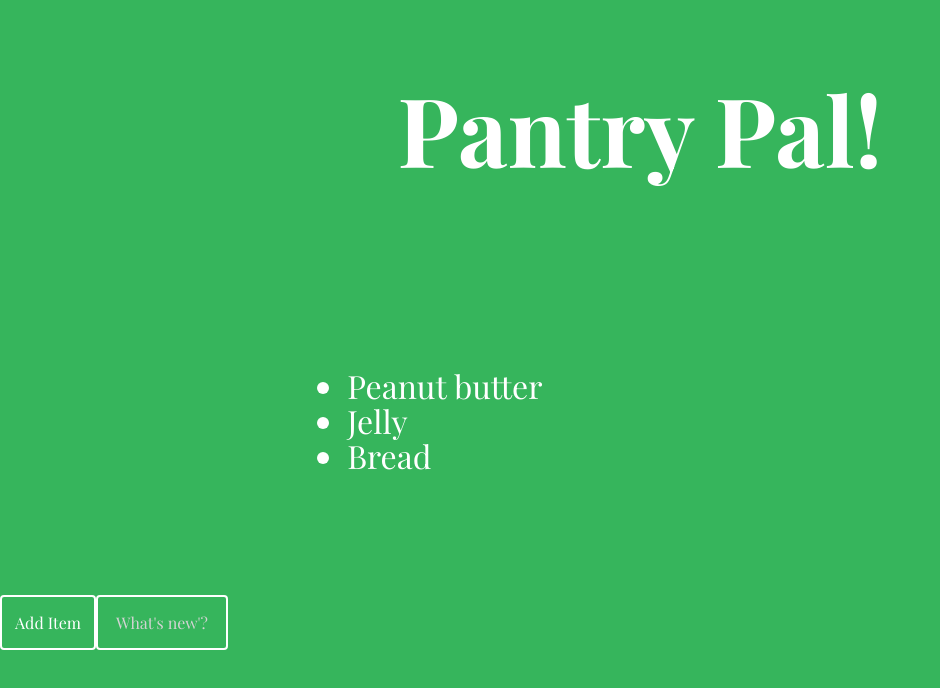
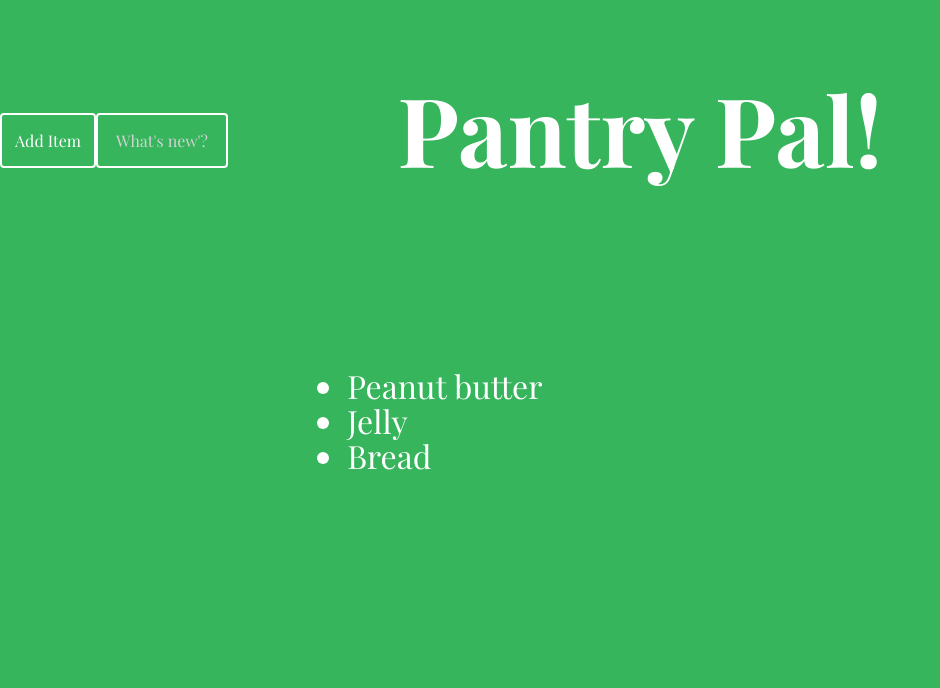
Before and after one commit to DavidJMcGarvey/pantry_pal, a plain HTML site: page index.html in a window 1280 px wide. Shown: the whole page, without its empty margins (0-940 px from the left). Drawn offline with nearby package versions, Linux system fonts and the light colour scheme; a web font is replaced by a local one.

Commit message:
update CSS button

```diff
--- a/css/styles.css
+++ b/css/styles.css
@@ -72,7 +72,7 @@ body {
   font-style: normal;
 }
 
-.mainTitle {
+.main-title {
   font-size: 6rem;
   text-align: center;
 }
@@ -84,15 +84,11 @@ body {
   margin-left: 6.5em;
 }
 
-#addItemButton {
+#add-item-button {
   position: fixed;
   width: 6em;
   display: inline-block;
-  /* left: 50%; */
-  /* margin-top: 10px;
-  margin-bottom: 200px;
-  margin-left: -650px; */
-  bottom: 150px;
+  margin-top: -9em;
   border-radius: 4px;
   border: 2px solid #fff;
   color: #fff;
@@ -109,14 +105,12 @@ body {
   outline: none;
 }
 
-.addItemInput {
+.add-item-input {
   position: fixed;
   width: 8em;
   display: inline-block;
-  /* left: 50%;
-  margin-bottom: 260px; */
   margin-left: 6em;
-  bottom: 150px;
+  margin-top: -9em;
   border-radius: 4px;
   border: 2px solid #fff;
   color: #fff;
--- a/index.html
+++ b/index.html
@@ -10,7 +10,11 @@
 <body>
   <div class="container">
     <div>
-      <h1 class="mainTitle">Pantry Pal!</h1>
+      <h1 class="main-title">Pantry Pal!</h1>
+    </div>
+    <div class="add-item-box">
+      <input class= "add-item-input" placeholder="What's new'?">
+      <button id="add-item-button">Add Item</button>
     </div>
     <div>
       <ul id="item-box">
@@ -20,8 +24,8 @@
       </ul>
     </div>
     <div class="page-header">
-      <input class= "addItemInput" placeholder="What's new'?">
-      <button id="addItemButton">Add Item</button>
+      <!-- <input class= "addItemInput" placeholder="What's new'?">
+      <button id="addItemButton">Add Item</button> -->
     </div>
   </div>
   <script src="js/pantryPal.js"></script>
```
